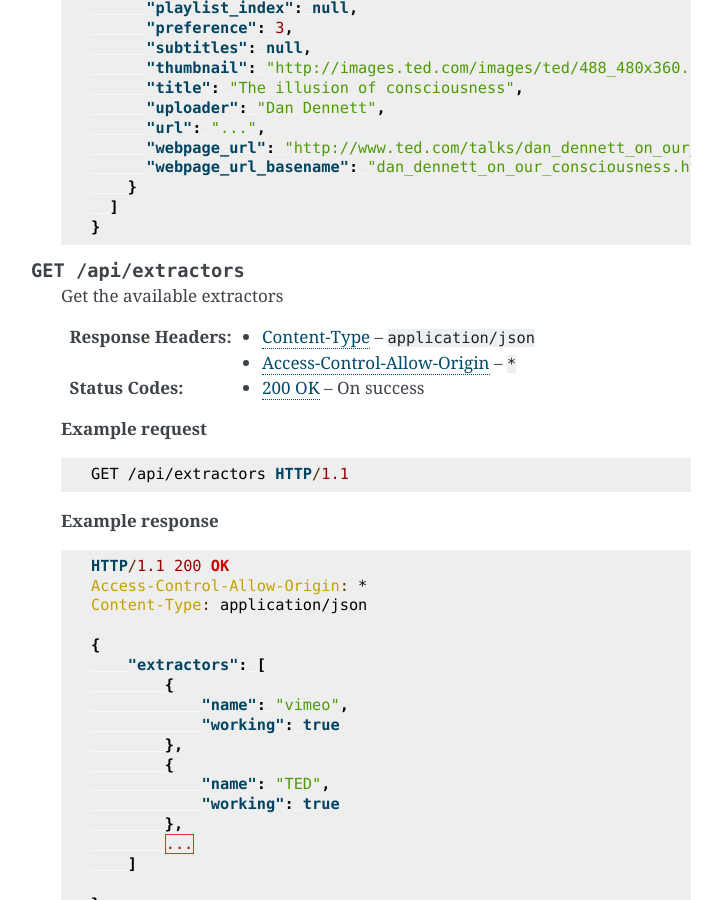
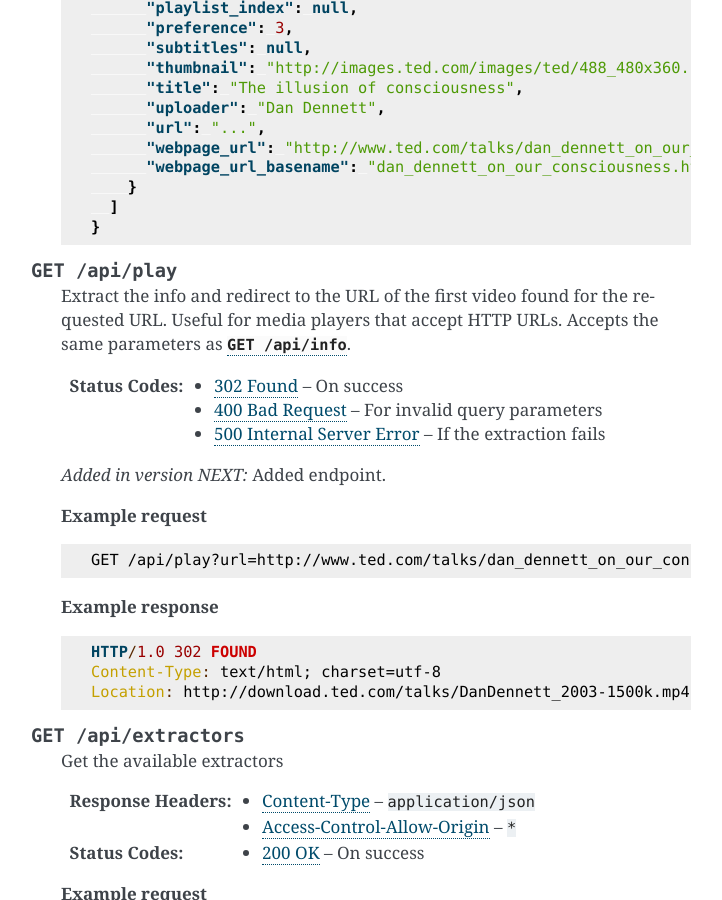
Before and after one commit to jaimeMF/youtube-dl-api-server, a Sphinx documentation site: the page built from docs/api.rst, in a window 1280 px wide and 900 px high, scrolled down 2784 px. Shown: the whole window, without its empty margins (389-1111 px from the left). Built offline with Sphinx 7.4.7, drawn with Linux system fonts in a browser that asks for light colours.

Commit message:
Add /api/play endpoint (#46)

```diff
--- a/CHANGELOG.rst
+++ b/CHANGELOG.rst
@@ -4,6 +4,7 @@ youtube-dl-api-server Changelog
 NEXT
 ----
 
+- Add ``/api/play`` endpoint. (Adapted from a patch by eadmaster in `PR #46 <https://github.com/jaimeMF/youtube-dl-api-server/pull/46>`_)
 - Add ``/api/version`` endpoint. (Added by Carlos Ramos in `PR #43 <https://github.com/jaimeMF/youtube-dl-api-server/pull/43>`_)
 - Add ``--number-processes`` option for choosing the number of processes the server will use, defaults to 5. (Added by Carlos Ramos in `PR #42 <https://github.com/jaimeMF/youtube-dl-api-server/pull/42>`_)
 - Provide a ``Blueprint`` for the API.
--- a/docs/api.rst
+++ b/docs/api.rst
@@ -51,6 +51,35 @@ API methods
     **Example response**
 
     .. include:: example_info_flatten.rst.inc
+
+
+.. http:get:: /api/play
+
+    Extract the info and redirect to the URL of the first video found for the requested URL.
+    Useful for media players that accept HTTP URLs.
+    Accepts the same parameters as :http:get:`/api/info`.
+
+    :status 302: On success
+    :status 400: For invalid query parameters
+    :status 500: If the extraction fails
+
+    .. versionadded:: NEXT
+
+        Added endpoint.
+
+    |ex-request|
+
+    .. sourcecode:: http
+
+        GET /api/play?url=http://www.ted.com/talks/dan_dennett_on_our_consciousness.html HTTP/1.1
+
+    |ex-response|
+
+    .. sourcecode:: http
+
+        HTTP/1.0 302 FOUND
+        Content-Type: text/html; charset=utf-8
+        Location: http://download.ted.com/talks/DanDennett_2003-1500k.mp4?dnt
 
 
 .. http:get:: /api/extractors
```
Also changed, not shown: 2 other files.
